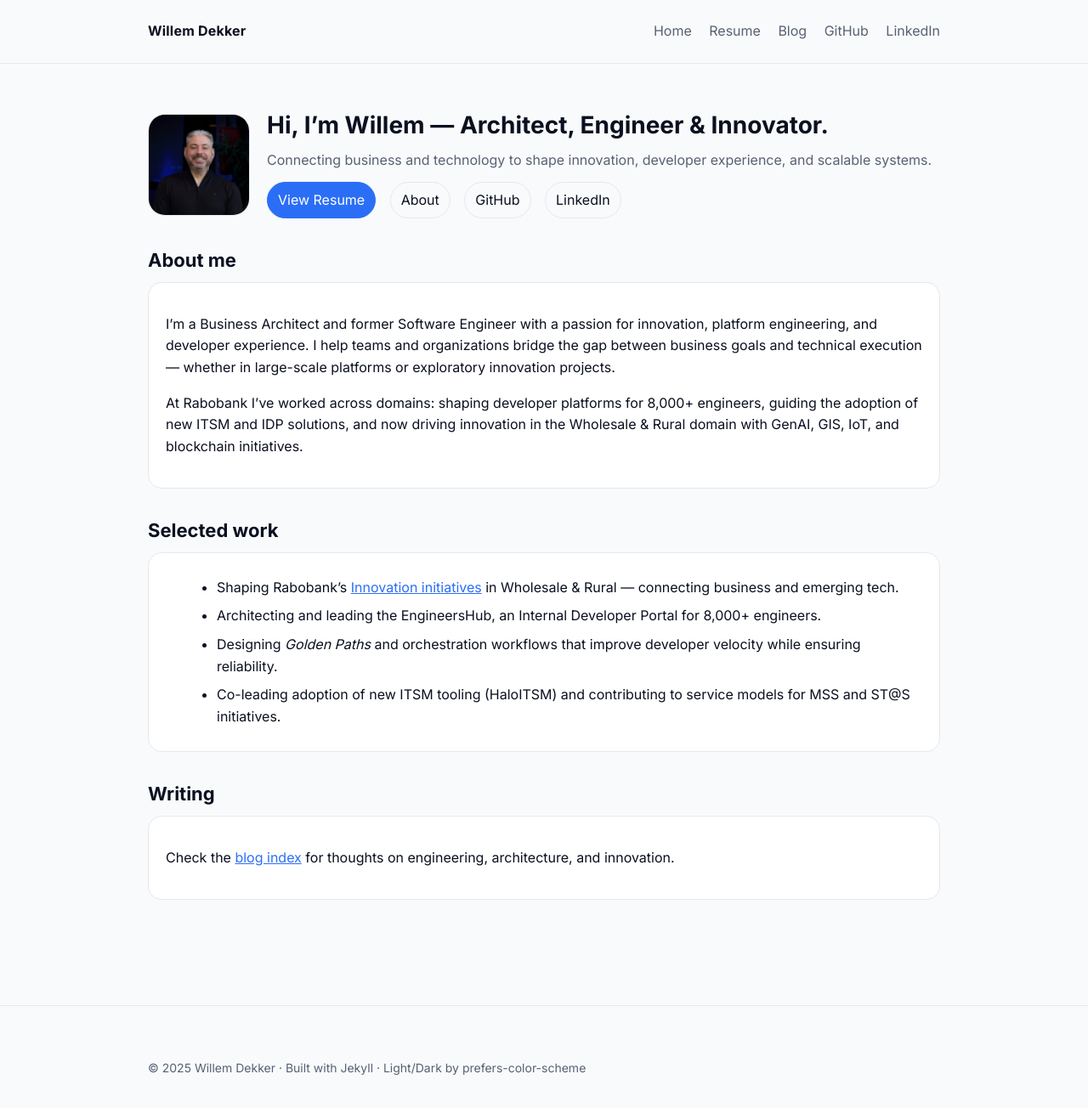
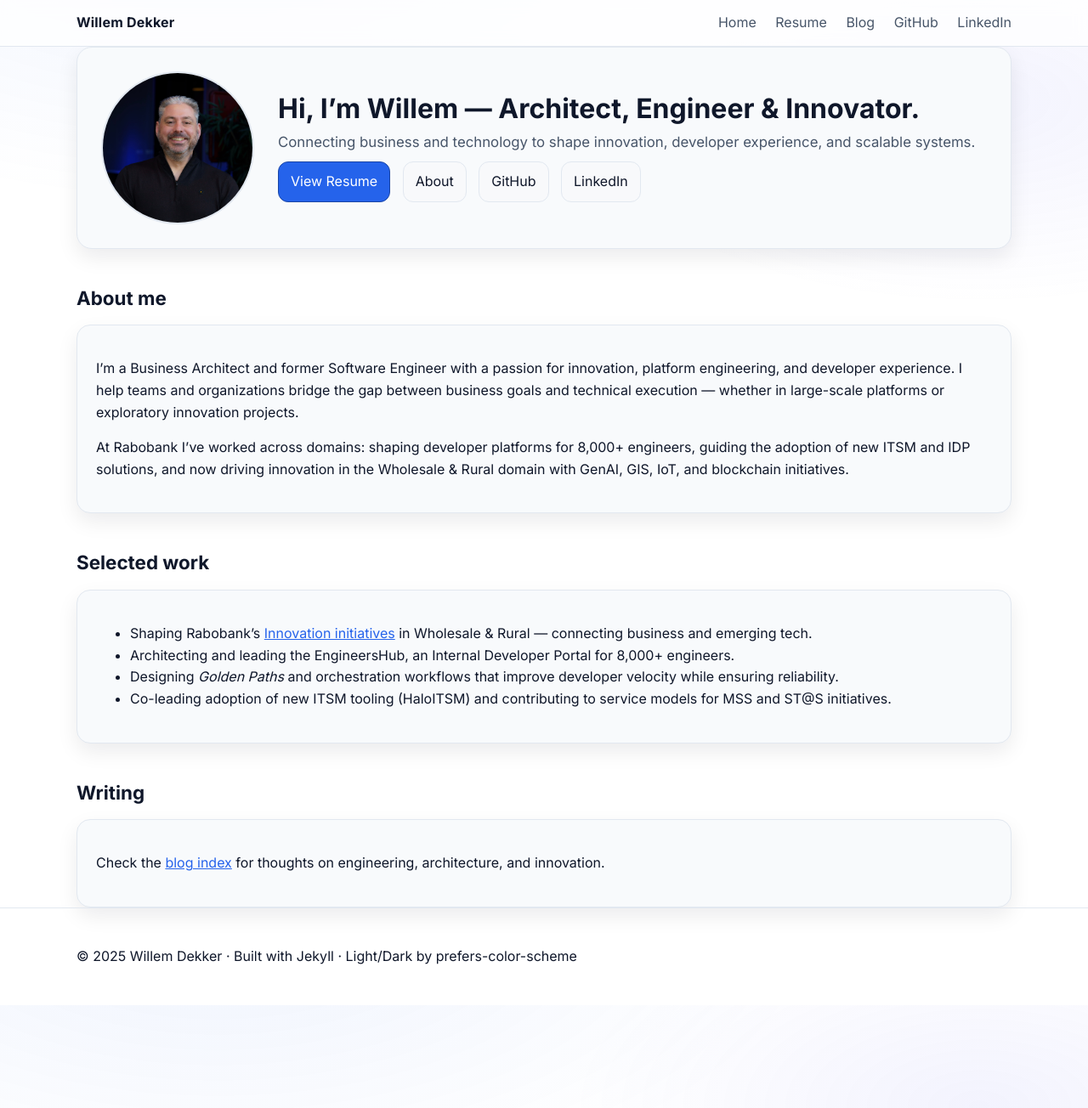
Before and after one commit to wdekker/wdekker.github.io, a Jekyll site: the page built from index.md, in a window 1280 px wide and 1331 px high. Shown: the top 1304 px of the window at 85% size. Built offline with Jekyll 4.4.1, drawn with Linux system fonts in a browser that asks for light colours.

```diff
--- a/assets/css/style.css
+++ b/assets/css/style.css
@@ -1,67 +1,113 @@
-
-:root{
-  --bg: #0b0c0f;
-  --text: #e9ecf1;
-  --muted: #a5adba;
-  --card: #12141a;
-  --accent: #4c8bf5;
-  --border: #1d2028;
+:root {
+  --bg: #ffffff;
+  --text: #0f172a; /* slate-900 */
+  --muted: #475569; /* slate-600 */
+  --card: #f8fafc; /* slate-50 */
+  --border: #e2e8f0; /* slate-200 */
+  --accent: #2563eb; /* blue-600 */
+  --link: var(--accent);
+  --shadow: 0 10px 25px rgba(2, 6, 23, 0.08);
 }
 
-@media (prefers-color-scheme: light){
-  :root{
-    --bg:#f9fafb;
-    --text:#0b1020;
-    --muted:#586174;
-    --card:#ffffff;
-    --accent:#2b6ef6;
-    --border:#e6e8ee;
+@media (prefers-color-scheme: dark) {
+  :root {
+    --bg: #0b1220;
+    --text: #e5e7eb; /* slate-200 */
+    --muted: #94a3b8; /* slate-400 */
+    --card: #0f172a; /* slate-900 */
+    --border: #1f2937; /* gray-800 */
+    --accent: #60a5fa; /* blue-300 */
+    --link: var(--accent);
+    --shadow: 0 12px 30px rgba(0, 0, 0, 0.35);
   }
 }
 
-*{box-sizing:border-box}
-html,body{padding:0;margin:0}
-body{
-  background:var(--bg);
-  color:var(--text);
-  font:16px/1.6 "Inter",system-ui,-apple-system,Segoe UI,Roboto,Ubuntu,Cantarell,Noto Sans,sans-serif;
+* { box-sizing: border-box; }
+html, body { margin: 0; padding: 0; }
+body {
+  font-family: 'Inter', system-ui, -apple-system, Segoe UI, Roboto, Helvetica, Arial, 'Apple Color Emoji', 'Segoe UI Emoji', sans-serif;
+  color: var(--text);
+  background: radial-gradient(1200px 600px at 20% -10%, rgba(37,99,235,0.08), transparent 60%),
+              radial-gradient(800px 400px at 90% 10%, rgba(99,102,241,0.08), transparent 60%),
+              var(--bg);
+  line-height: 1.6;
 }
 
-.container{max-width:980px;margin:0 auto;padding:24px}
+.container { width: min(1100px, 92%); margin: 0 auto; }
 
-.site-header{position:sticky;top:0;background:var(--bg);border-bottom:1px solid var(--border);backdrop-filter:saturate(180%) blur(10px);z-index:10}
-.site-header .nav{display:flex;align-items:center;justify-content:space-between}
-.site-header .brand{font-weight:700;text-decoration:none;color:var(--text);letter-spacing:0.2px}
-.site-header nav a{margin-left:16px;text-decoration:none;color:var(--muted)}
-.site-header nav a:hover{color:var(--text)}
+/* Header */
+.site-header {
+  position: sticky; top: 0; backdrop-filter: blur(8px);
+  background: color-mix(in srgb, var(--bg) 75%, transparent);
+  border-bottom: 1px solid var(--border);
+  z-index: 10;
+}
+.site-header .nav { display: flex; justify-content: space-between; align-items: center; padding: 14px 0; }
+.brand { font-weight: 700; letter-spacing: 0.2px; text-decoration: none; color: var(--text); }
+.site-header nav a {
+  margin-left: 18px; text-decoration: none; color: var(--muted); font-weight: 500;
+}
+.site-header nav a:hover { color: var(--link); }
 
-.site-footer{margin-top:64px;border-top:1px solid var(--border);padding:24px 0;color:var(--muted);font-size:14px}
+/* Main */
+.site-main { padding: 40px 0 64px; }
 
-.hero{display:grid;grid-template-columns:120px 1fr;gap:20px;align-items:center;margin:32px 0}
-.hero img{width:120px;height:120px;object-fit:cover;border-radius:20px;border:1px solid var(--border)}
-.hero .tagline{color:var(--muted);margin:8px 0 12px}
-.links a{display:inline-block;margin-right:12px;text-decoration:none;border:1px solid var(--border);padding:8px 12px;border-radius:999px;color:var(--text)}
-.links a.primary{background:var(--accent);border-color:var(--accent);color:#fff}
-.links a:hover{transform:translateY(-1px)}
+/* Hero */
+.hero {
+  display: grid; grid-template-columns: 180px 1fr; gap: 28px; align-items: center;
+  padding: 28px; background: var(--card); border: 1px solid var(--border); border-radius: 18px;
+  box-shadow: var(--shadow);
+}
+.hero img {
+  width: 180px; height: 180px; border-radius: 50%; object-fit: cover; border: 2px solid var(--border);
+}
+.hero h1 { margin: 0 0 6px; font-size: 2rem; line-height: 1.2; }
+.hero p.tagline { margin: 0 0 10px; font-size: 1.05rem; color: var(--muted); }
+.hero .links a {
+  display: inline-block; margin-right: 10px; padding: 10px 14px; border-radius: 12px;
+  border: 1px solid var(--border); background: color-mix(in srgb, var(--card) 85%, transparent);
+  text-decoration: none; color: var(--text);
+}
+.hero .links a.primary {
+  background: var(--accent); color: white; border-color: color-mix(in srgb, var(--accent) 70%, black);
+}
+.hero .links a:hover { transform: translateY(-1px); box-shadow: var(--shadow); }
 
-.section{margin:36px 0}
-.card{background:var(--card);border:1px solid var(--border);border-radius:16px;padding:20px}
-.card ul{margin:0 0 0 20px}
-.card li{margin:8px 0}
+/* Sections */
+.section { margin-top: 40px; }
+.section h2 { font-size: 1.4rem; margin: 0 0 14px; }
+.card {
+  padding: 22px; background: var(--card); border: 1px solid var(--border); border-radius: 16px; box-shadow: var(--shadow);
+}
 
-h1,h2,h3{line-height:1.2;margin:0 0 12px}
-h1{font-size:28px}
-h2{font-size:22px;margin-top:8px}
-h3{font-size:18px;color:var(--muted)}
+/* Timeline */
+.timeline { position: relative; margin: 0; padding: 0; list-style: none; }
+.timeline::before {
+  content: ""; position: absolute; left: 12px; top: 0; bottom: 0; width: 2px; background: var(--border);
+}
+.timeline li { position: relative; padding: 0 0 16px 36px; }
+.timeline li::marker { content: none; }
+.timeline li::before {
+  content: ""; position: absolute; left: 6px; top: 2px; width: 12px; height: 12px; border-radius: 50%;
+  background: var(--accent);
+}
 
-.btn{display:inline-block;padding:8px 12px;border-radius:8px;background:var(--accent);color:#fff;text-decoration:none}
+/* Footer */
+.site-footer { border-top: 1px solid var(--border); padding: 28px 0; }
+.site-footer .socials a { margin-right: 14px; color: var(--muted); text-decoration: none; }
+.site-footer .socials a:hover { color: var(--link); }
+.site-footer .copy { color: var(--muted); margin-top: 6px; }
 
-.timeline{list-style:disc;margin-left:20px}
-.post .post-header{margin:16px 0 24px;border-bottom:1px solid var(--border);padding-bottom:12px}
-.post-title{margin:0}
-.post-meta{color:var(--muted);font-size:14px;margin:0}
+/* Utilities */
+a { color: var(--link); }
+.btn { display: inline-block; padding: 10px 14px; border-radius: 12px; border: 1px solid var(--border); text-decoration: none; }
+.btn.primary { background: var(--accent); color: white; border-color: color-mix(in srgb, var(--accent) 70%, black); }
+code, pre { background: var(--card); border: 1px solid var(--border); border-radius: 8px; padding: 2px 6px; }
+pre { padding: 12px; overflow-x: auto; }
 
-code,pre{background:var(--card);border:1px solid var(--border);border-radius:8px;padding:2px 6px}
-pre{padding:12px;overflow:auto}
-a{color:var(--accent)}
-a:hover{opacity:0.9}
+/* Responsive */
+@media (max-width: 720px) {
+  .hero { grid-template-columns: 1fr; text-align: center; }
+  .hero img { margin: 0 auto; }
+  .site-header .nav { padding: 10px 0; }
+}
```
